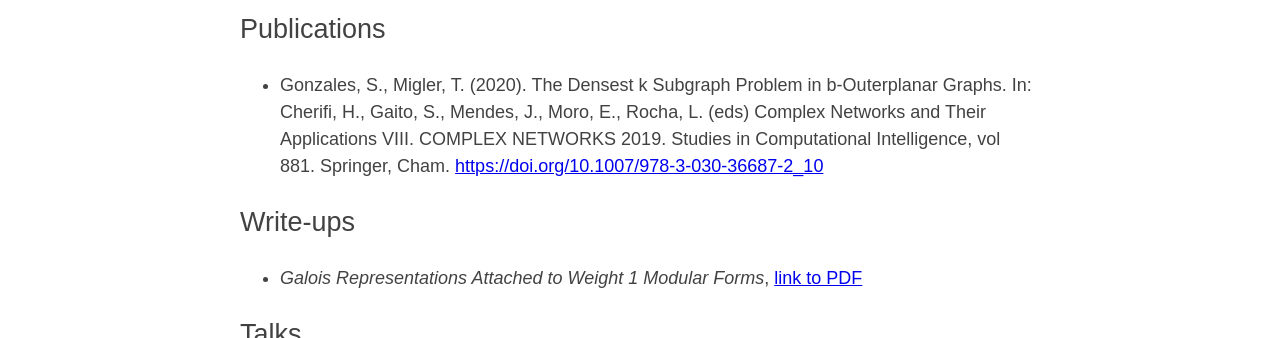
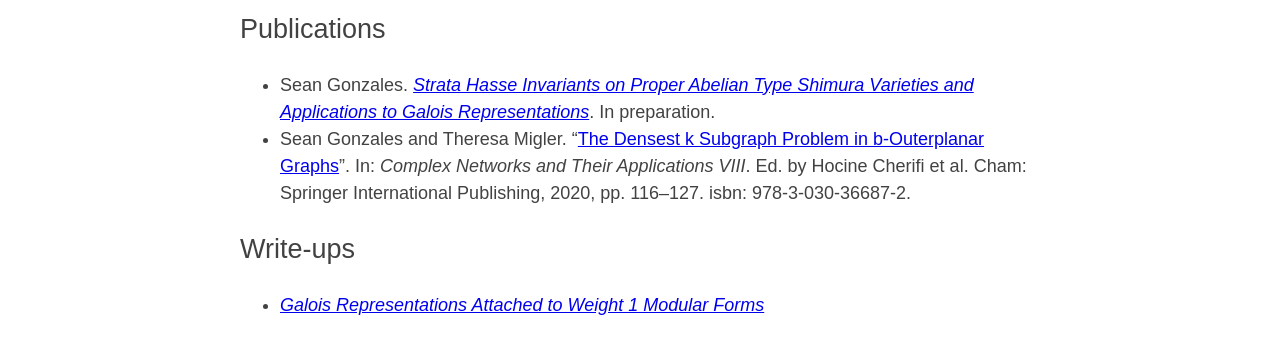
Before and after one commit to ChimiSeanGa/seangonzales.com, a Gatsby site: page /research in a window 1280 px wide. Shown: the part 450-788 px from the top of the page. Built offline with nearby package versions, Linux system fonts and the light colour scheme; Gatsby itself is replaced by a stand-in of ours.

Commit message:
Added Hasse invariants paper to research page

```diff
--- a/src/pages/research.js
+++ b/src/pages/research.js
@@ -10,17 +10,16 @@ const ResearchPage = () => {
             <h2>Publications</h2>
             <ul>
                <li>
-                  Gonzales, S., Migler, T. (2020). The Densest k Subgraph Problem in b-Outerplanar Graphs.
-                  In: Cherifi, H., Gaito, S., Mendes, J., Moro, E., Rocha, L. (eds) Complex Networks and Their
-                  Applications VIII. COMPLEX NETWORKS 2019. Studies in Computational Intelligence, vol 881.
-                  Springer, Cham. <a href="https://doi.org/10.1007/978-3-030-36687-2_10">
-                  https://doi.org/10.1007/978-3-030-36687-2_10</a>
+                  Sean Gonzales. <i><a href="/papers/Compact_Abelian_Type_Hasse_Invariants.pdf">Strata Hasse Invariants on Proper Abelian Type Shimura Varieties and Applications to Galois Representations</a></i>. In preparation.
+               </li>
+               <li>
+                  Sean Gonzales and Theresa Migler. “<a href="https://link.springer.com/chapter/10.1007/978-3-030-36687-2_10">The Densest k Subgraph Problem in b-Outerplanar Graphs</a>”. In: <i>Complex Networks and Their Applications VIII</i>. Ed. by Hocine Cherifi et al. Cham: Springer International Publishing, 2020, pp. 116–127. isbn: 978-3-030-36687-2.
                </li>
             </ul>
 
             <h2>Write-ups</h2>
             <ul>
-               <li><i>Galois Representations Attached to Weight 1 Modular Forms</i>, <a href="/papers/weight1.pdf">link to PDF</a></li>
+               <li><i><a href="/papers/weight1.pdf">Galois Representations Attached to Weight 1 Modular Forms</a></i></li>
             </ul>
 
             <h2>Talks</h2>
```
Also changed, not shown: 1 other file.
